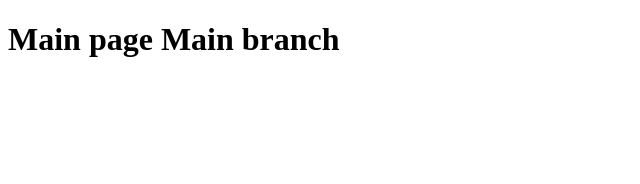
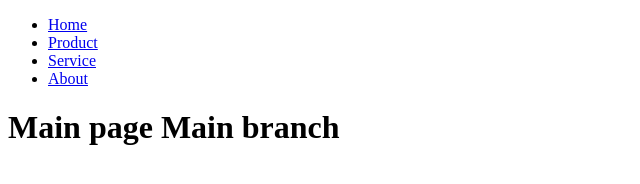
Before and after one commit to MaazTariq007/git_collaboration, a plain HTML site: page index.html in a window 1280 px wide. Shown: the whole page, without its empty margins (0-640 px from the left). Drawn offline with Linux system fonts and the light colour scheme.

Commit message:
navbar added

```diff
--- a/index.html
+++ b/index.html
@@ -6,6 +6,16 @@
     <title>Document</title>
 </head>
 <body>
+
+    <nav>
+        <ul>
+            <li><a href="#">Home</a></li>
+            <li><a href="#">Product</a></li>
+            <li><a href="#">Service</a></li>
+            <li><a href="#">About</a></li>
+        </ul>
+    </nav>
+
     <h1>Main page Main branch</h1>
 </body>
 </html>
```
